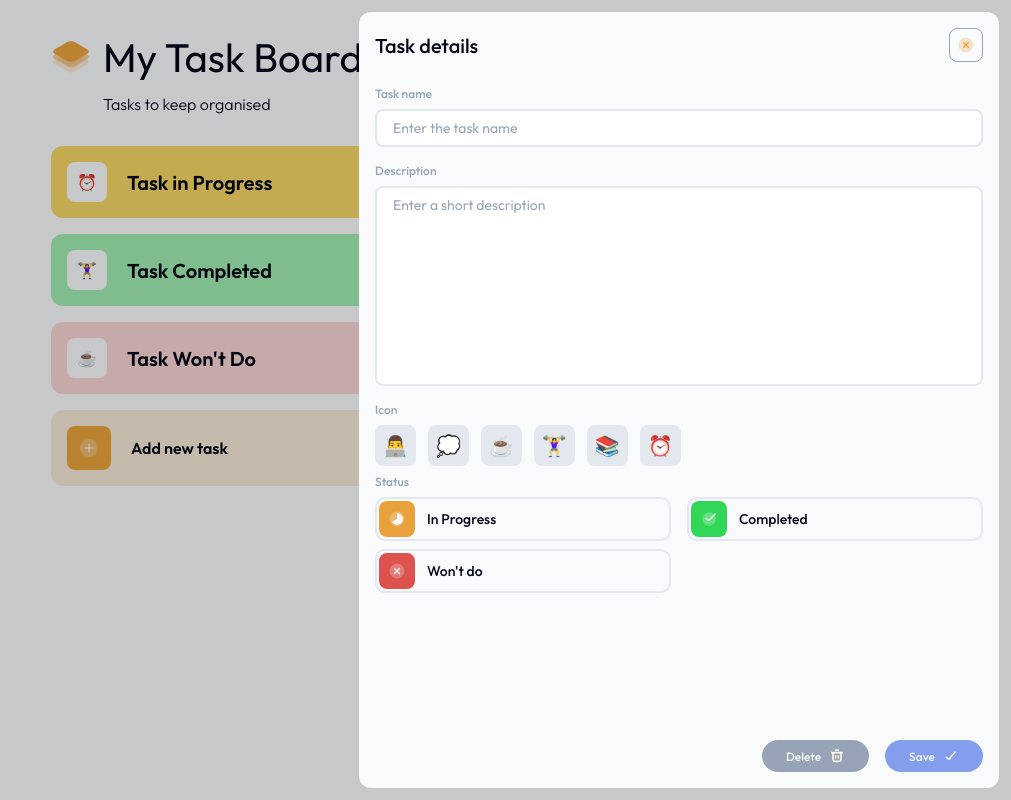
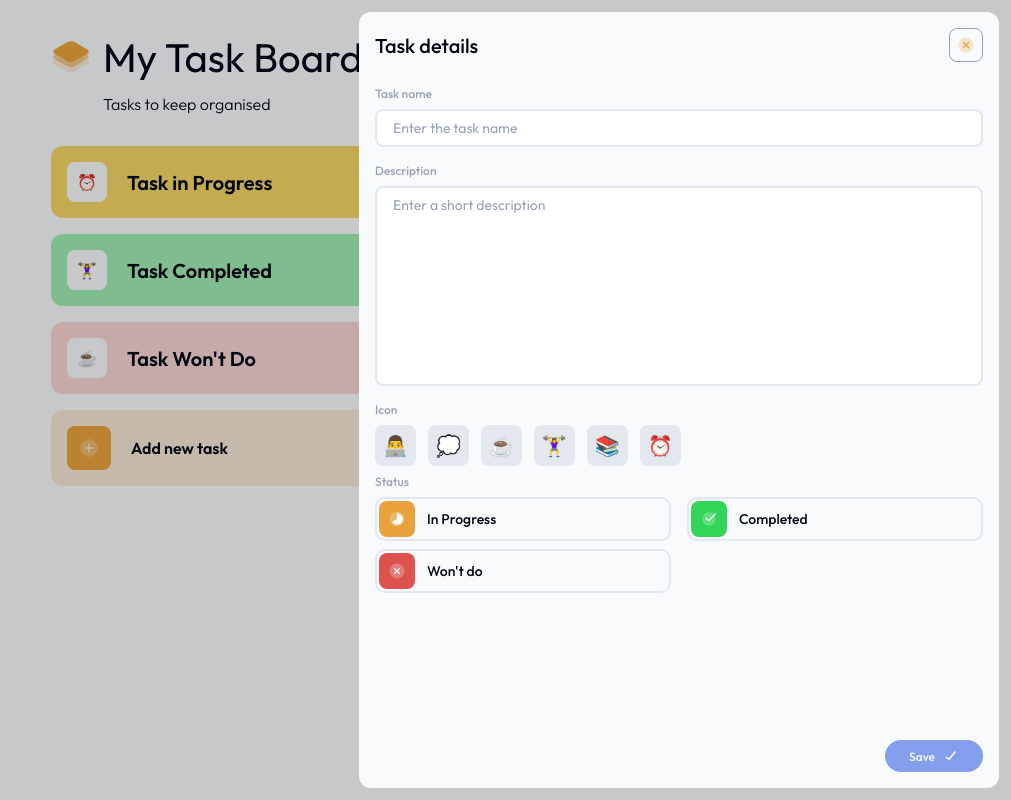
Before and after one commit to FacuBravo/MyTaskBoard, an Angular app: page /board/1 in a window 1280 px wide. Both pictures are taken after a click on the button 358 px from the left and 448 px from the top of the page. Shown: the whole page, without its empty margins (269-1280 px from the left). Built offline with nearby package versions, Linux system fonts and the light colour scheme.

Commit message:
Borrar tarea

```diff
--- a/src/app/form-task-edit/form-task-edit.component.html
+++ b/src/app/form-task-edit/form-task-edit.component.html
@@ -1,4 +1,4 @@
-<form [formGroup]="formTask">
+<form [formGroup]="formTask" (submit)="saveTask($event)">
     <div class="form_content">
         <label for="name">Task name</label>
         <input formControlName="name" type="text" name="name" placeholder="Enter the task name" autocomplete="off">
@@ -54,12 +54,14 @@
     </div>
 
     <div class="action_btns">
-        <button class="delete_btn">
-            Delete
-            <img src="../../assets/img/Trash.svg" alt="Delete icon">
-        </button>
+        @if (task) {
+            <button class="delete_btn" (click)="deleteTask($event)">
+                Delete
+                <img src="../../assets/img/Trash.svg" alt="Delete icon">
+            </button>
+        }
 
-        <button class="save_btn" (click)="saveTask()" [disabled]="formTask.invalid">
+        <button class="save_btn" [disabled]="formTask.invalid">
             Save
             <img src="../../assets/img/Done_round.svg" alt="Check icon">
         </button>
--- a/src/app/form-task-edit/form-task-edit.component.ts
+++ b/src/app/form-task-edit/form-task-edit.component.ts
@@ -13,6 +13,7 @@ export class FormTaskEditComponent {
   @Input() task: Task | null
   @Input() nextId: number
   @Output() eventSaveTask = new EventEmitter<Task>()
+  @Output() eventDeleteTask = new EventEmitter()
 
   constructor(private fb: FormBuilder) { }
 
@@ -66,7 +67,8 @@ export class FormTaskEditComponent {
     this.formTask.get('status')?.setValue(status)
   }
 
-  saveTask() {
+  saveTask(e: Event) {
+    e.preventDefault()
     const formValue = this.formTask.value
 
     if (formValue.name && formValue.icon && formValue.status) {
@@ -81,4 +83,9 @@ export class FormTaskEditComponent {
       this.eventSaveTask.emit(taskData)
     }
   }
+
+  deleteTask(e: Event) {
+    e.preventDefault()
+    this.eventDeleteTask.emit()
+  }
 }
--- a/src/app/task-edit/task-edit.component.html
+++ b/src/app/task-edit/task-edit.component.html
@@ -8,5 +8,5 @@
         </button>
     </header>
 
-    <app-form-task-edit [task]="task" (eventSaveTask)="saveTask($event)" [nextId]="nextId"></app-form-task-edit>
+    <app-form-task-edit [task]="task" (eventSaveTask)="saveTask($event)" (eventDeleteTask)="deleteTask()" [nextId]="nextId"></app-form-task-edit>
 </section>
--- a/src/app/task-edit/task-edit.component.ts
+++ b/src/app/task-edit/task-edit.component.ts
@@ -12,6 +12,7 @@ import { FormTaskEditComponent } from "../form-task-edit/form-task-edit.componen
 export class TaskEditComponent {
   @Output() eventCloseTaskEdit = new EventEmitter()
   @Output() eventSaveTask = new EventEmitter<Task>()
+  @Output() eventDeleteTask = new EventEmitter<number>()
   @Input() task: Task | null
   @Input() nextId: number
 
@@ -21,6 +22,11 @@ export class TaskEditComponent {
 
   saveTask(nTask: Task) {
     this.eventSaveTask.emit(nTask)
-    this.closeTaskEdit()
+  }
+
+  deleteTask() {
+    if (this.task) {
+      this.eventDeleteTask.emit(this.task.id)
+    }
   }
 }
--- a/src/app/tasks/tasks.component.html
+++ b/src/app/tasks/tasks.component.html
@@ -7,5 +7,5 @@
 </ul>
 
 @if (showTaskedit) {
-<app-task-edit (eventSaveTask)="saveTask($event)" (eventCloseTaskEdit)="closeTaskEdit()" [task]="currentTask" [nextId]="nextId"></app-task-edit>
+<app-task-edit (eventSaveTask)="saveTask($event)" (eventDeleteTask)="deleteTask($event)" (eventCloseTaskEdit)="closeTaskEdit()" [task]="currentTask" [nextId]="nextId"></app-task-edit>
 }
--- a/src/app/tasks/tasks.component.ts
+++ b/src/app/tasks/tasks.component.ts
@@ -48,6 +48,7 @@ export class TasksComponent {
   }
 
   saveTask(task: Task) {
+    this.closeTaskEdit()
     const index = this.tasks.findIndex(e => e.id == task.id)
 
     if (index != -1) {
@@ -57,4 +58,13 @@ export class TasksComponent {
       this.tasks.push(task)
     }
   }
+
+  deleteTask(id: number) {
+    this.closeTaskEdit()
+    const index = this.tasks.findIndex(e => e.id == id)
+
+    if (index != -1) {
+      this.tasks.splice(index, 1)
+    }
+  }
 }
```
